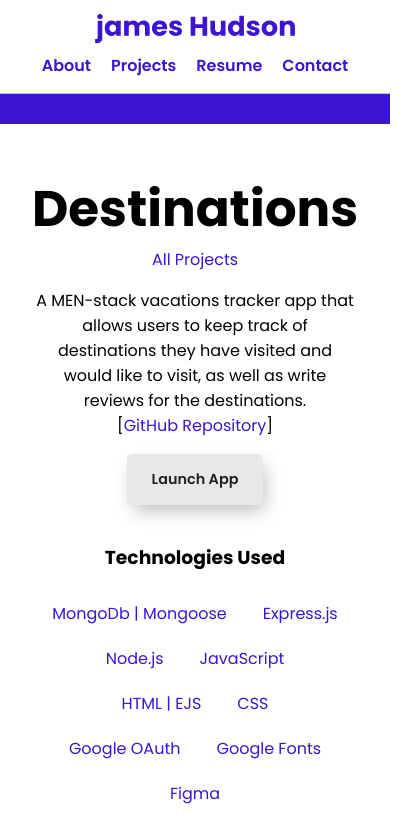
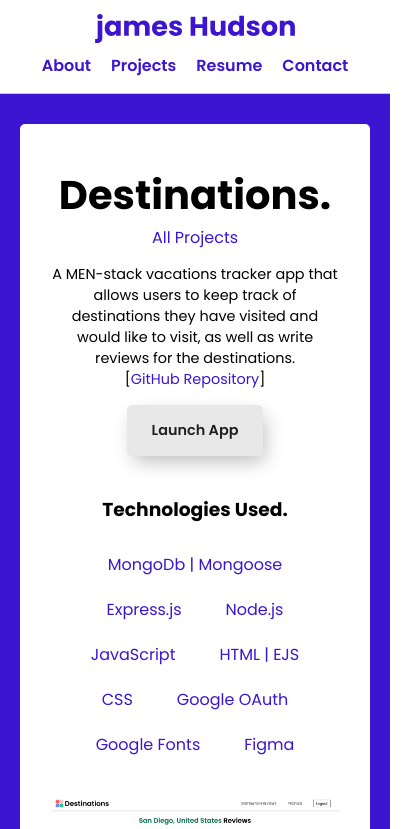
Before and after one commit to jhudson357/portfolio, a React (Create React App) app: page /projects/destinations in a window 390 px wide. Shown: the top 829 px of the page, 418 px wide, since content can reach past the window. Built offline with nearby package versions, Linux system fonts and the light colour scheme.

Commit message:
mobile style project details page

```diff
--- a/src/pages/ProjectDetails/ProjectDetails.jsx
+++ b/src/pages/ProjectDetails/ProjectDetails.jsx
@@ -14,7 +14,7 @@ const ProjectDetails = () => {
       <div className={styles.content}>
 
         <div className={styles.projectHeader}>
-          <h1>{project.title}</h1>
+          <h1>{project.title}.</h1>
           <a href='/projects'>All Projects</a>
         </div>
 
@@ -28,7 +28,7 @@ const ProjectDetails = () => {
         </a>
 
         <div className={styles.technologiesContainer}>
-          <h3>Technologies Used</h3>
+          <h3>Technologies Used.</h3>
           <div className={styles.technologies}>
             {project.technologies.map(technology =>
               <div key={technology} className={styles.technology}>
--- a/src/pages/ProjectDetails/ProjectDetails.module.css
+++ b/src/pages/ProjectDetails/ProjectDetails.module.css
@@ -27,7 +27,6 @@
 }
 
 .projectHeader > h1 {
-  /* color: var(--primary); */
   font-size: 50px;
   margin-bottom: 0;
 }
@@ -73,3 +72,32 @@
   padding: 10px 18px;
   color: var(--primary)
 }
+
+@media only screen and (max-width: 768px) {
+  .projectDetailsContainer {
+    padding: 30px 20px;
+  }
+
+  .content {
+    padding: 14px 30px;
+  }
+
+  .projectHeader {
+    text-align: center;
+  }
+
+  .projectHeader > h1 {
+    font-size: 40px;
+    word-break: break-word;
+    hyphens: auto;
+  }
+
+  p {
+    font-size: .9rem;
+  }
+
+  .technology {
+    padding: 10px 22px;
+  }
+
+}
```
